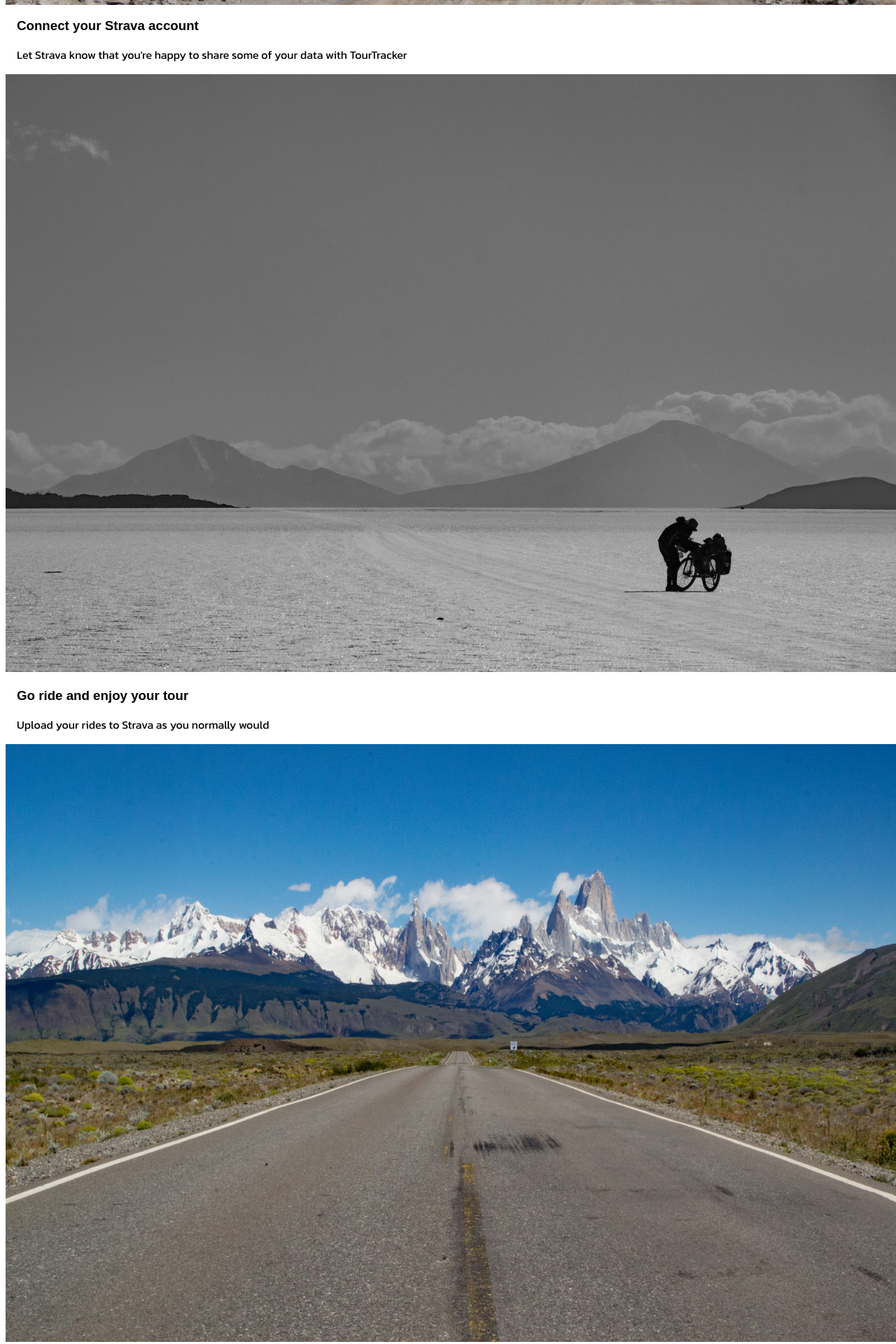
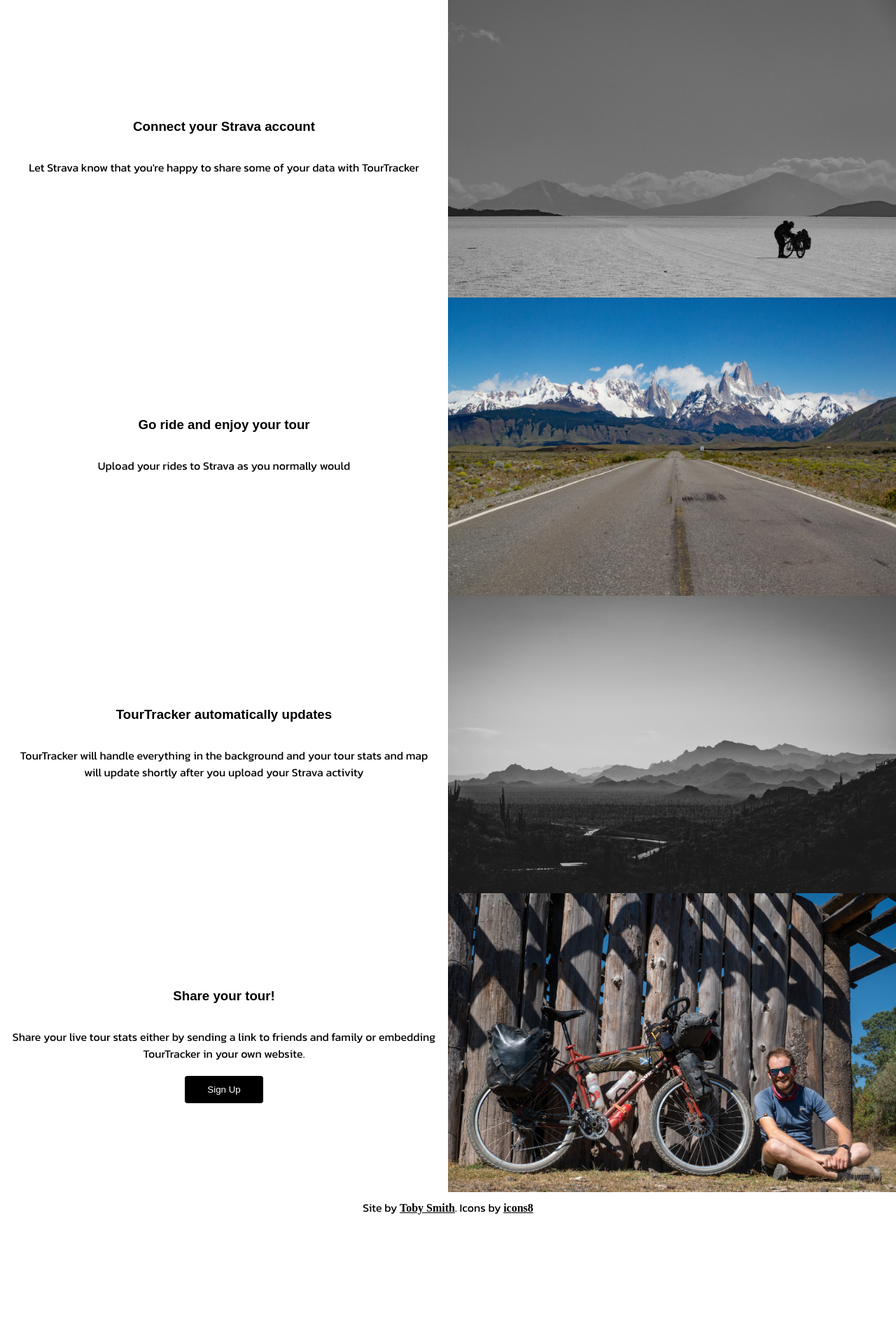
Before and after one commit to tw-smith/tourtracker, a Flask app: page / in a window 1280 px wide. Shown: the part 561-2481 px from the top of the page at 70% size. After the commit the page ends 2296 px from the top, so only its background shows below. Run offline with Flask 3, Linux system fonts and the light colour scheme; some web fonts are replaced.

Commit message:
implements desktop layout

```diff
--- a/tourtracker_app/main/templates/index.html
+++ b/tourtracker_app/main/templates/index.html
@@ -71,8 +71,12 @@
             <div class="home-outline__text">
                 <h3>Share your tour!</h3>
                 <p>Share your live tour stats either by sending a link to friends and family or embedding TourTracker in your own website.</p>
+                <button class="form__item button--home-splash" type="submit" formaction={{ url_for('auth.signup') }}>Sign Up</button>
             </div>
-            <button class="form__item button--home-splash" type="submit" formaction={{ url_for('auth.signup') }}>Sign Up</button>
+            <div class="home-outline__image">
+                <img src="/static/assets/images/DSC03334_1600.jpg" alt="A cyclist and his bike">
+            </div>
+
         </div>
     </div>
 
--- a/tourtracker_app/static/common.css
+++ b/tourtracker_app/static/common.css
@@ -34,6 +34,12 @@
 
     /* Color CSS variables */
     --background-color: rgba(203,250,226,1);
+
+}
+
+body {
+    overscroll-behavior: none;
+    margin: 0;
 }
 
 .page-title {
@@ -67,8 +73,38 @@
     flex-direction: column;
     /*flex-grow: 4;*/
 }
+
 .home-outline {
     display: grid;
+}
+
+.step-number {
+    width: 1em;
+    height: 1em;
+    padding: 8px;
+    border: 2px solid black;
+    border-radius: 50%;
+    text-align: center;
+}
+
+@media screen and (min-width: 1000px) {
+    .home-outline {
+        display: grid;
+        grid-template-columns: 50% 50%;
+        grid-template-rows: min-content min-content min-content;
+        row-gap: 5px;
+    }
+
+    .home-outline__text {
+        grid-column-start: 1;
+        grid-column-end: 2;
+    }
+
+    .home-outline__image {
+        grid-column-start: 2;
+        grid-column-end: 3;
+        margin-bottom: -10px;
+    }
 }
 
 .home-outline button {
@@ -81,6 +117,11 @@
     font-weight: 400;
     color: var(--ui-font-color);
     margin: 0 1rem 0 1rem;
+            display: flex;
+        align-items: center;
+        justify-content: center;
+        flex-direction: column;
+        text-align: center;
 }
 
 
@@ -119,6 +160,13 @@
     .home-splash-img {
         background-image: linear-gradient(180deg, rgba(255,255,255,1) 10%, rgba(255,255,255,0) 40%),
                   url('/static/assets/images/DSC_0439_1600.jpg');
+    }
+}
+
+@media screen and (min-width: 801px), screen and (min-device-pixel-ratio: 2) {
+    .home-splash-img {
+        background-image: linear-gradient(180deg, rgba(255,255,255,1) 10%, rgba(255,255,255,0) 40%),
+                  url('/static/assets/images/DSC_0439.jpg');
     }
 }
 
```
Also changed, not shown: tourtracker_app/static/assets/images/DSC03334_1600.jpg (added), tourtracker_app/static/assets/images/DSC03334_480.jpg (added), tourtracker_app/static/assets/images/DSC03334_800.jpg (added).
